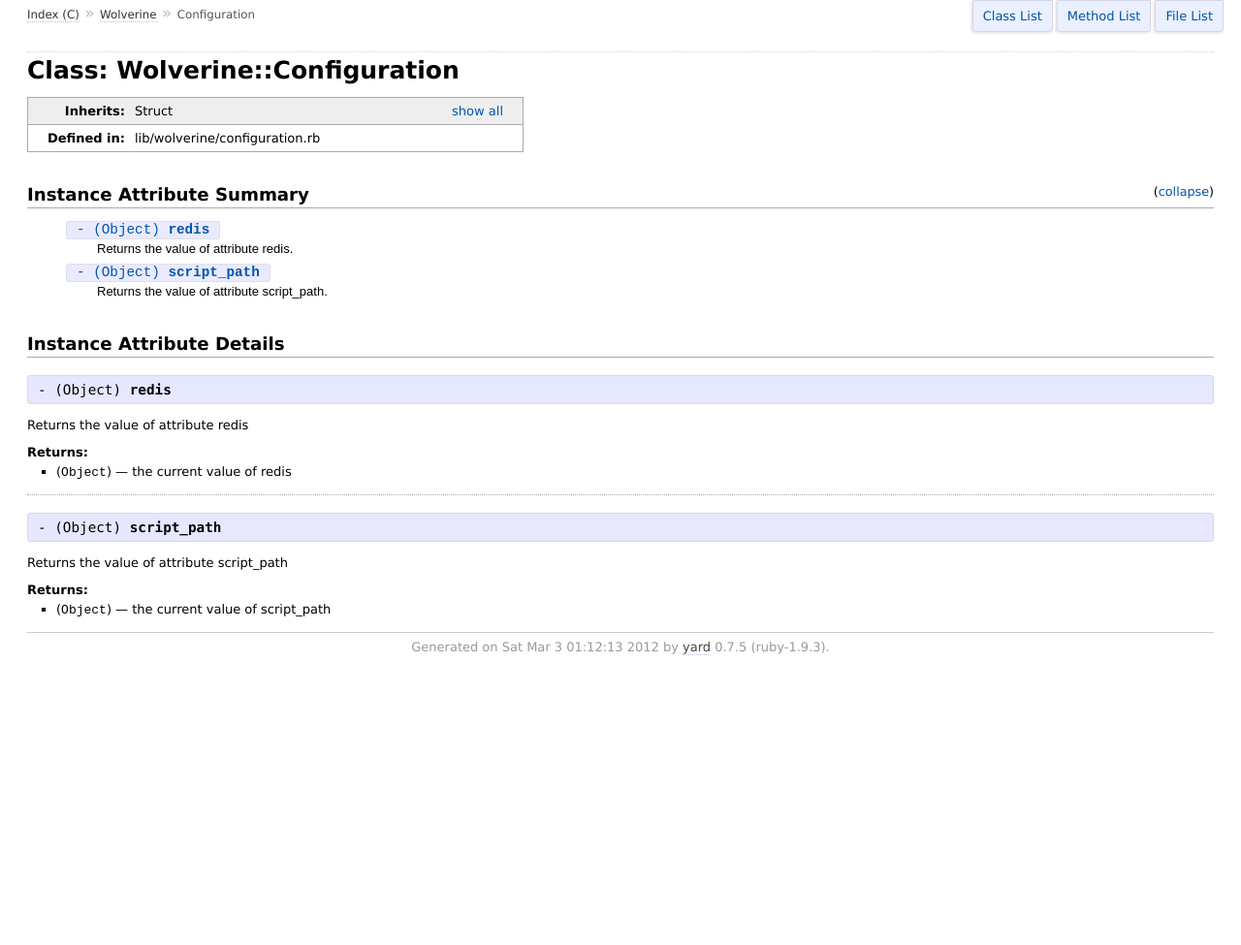
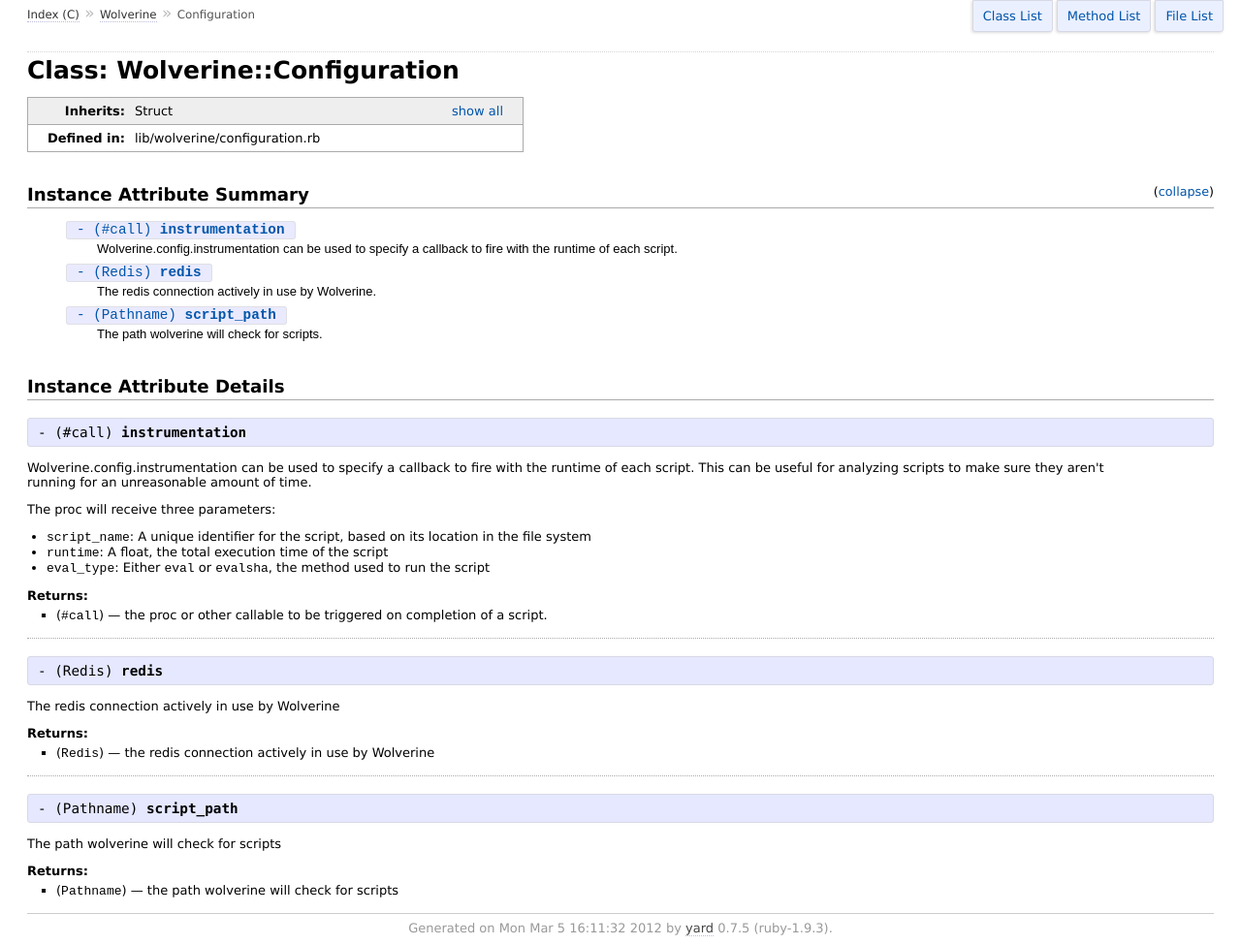
Before and after one commit to Shopify/wolverine, a plain HTML site: page Wolverine/Configuration.html in a window 1280 px wide. Shown: the whole page at 97% size. Before the commit the page ends 800 px from the top, so only its background shows below. Drawn offline with Linux system fonts and the light colour scheme.

Commit message:
Regenerated docs

```diff
--- a/Wolverine/Configuration.html
+++ b/Wolverine/Configuration.html
@@ -104,7 +104,7 @@
       <li class="public ">
   <span class="summary_signature">
 
-      <a href="#redis-instance_method" title="#redis (instance method)">- (Object) <strong>redis</strong> </a>
+      <a href="#instrumentation-instance_method" title="#instrumentation (instance method)">- (#call) <strong>instrumentation</strong> </a>
 
 
 
@@ -121,7 +121,8 @@
 
 
     <span class="summary_desc"><div class='inline'>
-<p>Returns the value of attribute redis.</p>
+<p>Wolverine.config.instrumentation can be used to specify a callback to fire
+with the runtime of each script.</p>
 </div></span>
 
 </li>
@@ -130,7 +131,7 @@
       <li class="public ">
   <span class="summary_signature">
 
-      <a href="#script_path-instance_method" title="#script_path (instance method)">- (Object) <strong>script_path</strong> </a>
+      <a href="#redis-instance_method" title="#redis (instance method)">- (Redis) <strong>redis</strong> </a>
 
 
 
@@ -147,7 +148,33 @@
 
 
     <span class="summary_desc"><div class='inline'>
-<p>Returns the value of attribute script_path.</p>
+<p>The redis connection actively in use by Wolverine.</p>
+</div></span>
+
+</li>
+
+
+      <li class="public ">
+  <span class="summary_signature">
+
+      <a href="#script_path-instance_method" title="#script_path (instance method)">- (Pathname) <strong>script_path</strong> </a>
+
+
+
+  </span>
+
+
+
+
+
+
+
+
+
+
+
+    <span class="summary_desc"><div class='inline'>
+<p>The path wolverine will check for scripts.</p>
 </div></span>
 
 </li>
@@ -164,19 +191,32 @@
     <h2>Instance Attribute Details</h2>
 
 
-      <span id="redis=-instance_method"></span>
-      <span id="redis-instance_method"></span>
+      <span id="instrumentation=-instance_method"></span>
+      <span id="instrumentation-instance_method"></span>
       <div class="method_details first">
-  <p class="signature first" id="redis-instance_method">
+  <p class="signature first" id="instrumentation-instance_method">
 
-    - (<tt>Object</tt>) <strong>redis</strong>
+    - (<tt>#call</tt>) <strong>instrumentation</strong>
 
 
 
 </p><div class="docstring">
   <div class="discussion">
 
-<p>Returns the value of attribute redis</p>
+<p>Wolverine.config.instrumentation can be used to specify a callback to fire
+with the runtime of each script. This can be useful for analyzing scripts
+to make sure they aren't running for an unreasonable amount of time.</p>
+
+<p>The proc will receive three parameters:</p>
+<ul><li>
+<p><tt>script_name</tt>: A unique identifier for the script, based on its
+location in the file system</p>
+</li><li>
+<p><tt>runtime</tt>: A float, the total execution time of the script</p>
+</li><li>
+<p><tt>eval_type</tt>: Either <tt>eval</tt> or <tt>evalsha</tt>, the method
+used to run the script</p>
+</li></ul>
 
 
   </div>
@@ -189,13 +229,13 @@
     <li>
 
 
-        <span class='type'>(<tt>Object</tt>)</span>
+        <span class='type'>(<tt>#call</tt>)</span>
 
 
 
         &mdash;
         <div class='inline'>
-<p>the current value of redis</p>
+<p>the proc or other callable to be triggered on completion of a script.</p>
 </div>
 
     </li>
@@ -208,12 +248,72 @@
       <pre class="lines">
 
 
-2
-3
-4</pre>
+23
+24
+25</pre>
     </td>
     <td>
-      <pre class="code"><span class="info file"># File 'lib/wolverine/configuration.rb', line 2</span>
+      <pre class="code"><span class="info file"># File 'lib/wolverine/configuration.rb', line 23</span>
+
+<span class='kw'>def</span> <span class='id identifier rubyid_instrumentation'>instrumentation</span>
+  <span class='kw'>super</span> <span class='op'>||</span> <span class='ivar'>@instrumentation</span> <span class='op'>||=</span> <span class='id identifier rubyid_proc'>proc</span> <span class='lbrace'>{</span> <span class='op'>|</span><span class='id identifier rubyid_script_name'>script_name</span><span class='comma'>,</span> <span class='id identifier rubyid_runtime'>runtime</span><span class='comma'>,</span> <span class='id identifier rubyid_eval_type'>eval_type</span><span class='op'>|</span> <span class='kw'>nil</span> <span class='rbrace'>}</span>
+<span class='kw'>end</span></pre>
+    </td>
+  </tr>
+</table>
+</div>
+
+
+      <span id="redis=-instance_method"></span>
+      <span id="redis-instance_method"></span>
+      <div class="method_details ">
+  <p class="signature " id="redis-instance_method">
+
+    - (<tt>Redis</tt>) <strong>redis</strong>
+
+
+
+</p><div class="docstring">
+  <div class="discussion">
+
+<p>The redis connection actively in use by Wolverine</p>
+
+
+  </div>
+</div>
+<div class="tags">
+
+<h3>Returns:</h3>
+<ul class="return">
+
+    <li>
+
+
+        <span class='type'>(<tt>Redis</tt>)</span>
+
+
+
+        &mdash;
+        <div class='inline'>
+<p>the redis connection actively in use by Wolverine</p>
+</div>
+
+    </li>
+
+</ul>
+
+</div><table class="source_code">
+  <tr>
+    <td>
+      <pre class="lines">
+
+
+5
+6
+7</pre>
+    </td>
+    <td>
+      <pre class="code"><span class="info file"># File 'lib/wolverine/configuration.rb', line 5</span>
 
 <span class='kw'>def</span> <span class='id identifier rubyid_redis'>redis</span>
   <span class='kw'>super</span> <span class='op'>||</span> <span class='ivar'>@redis</span> <span class='op'>||=</span> <span class='const'>Redis</span><span class='period'>.</span><span class='id identifier rubyid_new'>new</span>
@@ -229,14 +329,14 @@
       <div class="method_details ">
   <p class="signature " id="script_path-instance_method">
 
-    - (<tt>Object</tt>) <strong>script_path</strong>
+    - (<tt>Pathname</tt>) <strong>script_path</strong>
 
 
 
 </p><div class="docstring">
   <div class="discussion">
 
-<p>Returns the value of attribute script_path</p>
+<p>The path wolverine will check for scripts</p>
 
 
   </div>
@@ -249,13 +349,13 @@
     <li>
 
 
-        <span class='type'>(<tt>Object</tt>)</span>
+        <span class='type'>(<tt>Pathname</tt>)</span>
 
 
 
         &mdash;
         <div class='inline'>
-<p>the current value of script_path</p>
+<p>the path wolverine will check for scripts</p>
 </div>
 
     </li>
@@ -268,12 +368,12 @@
       <pre class="lines">
 
 
-2
-3
-4</pre>
+28
+29
+30</pre>
     </td>
     <td>
-      <pre class="code"><span class="info file"># File 'lib/wolverine/configuration.rb', line 2</span>
+      <pre class="code"><span class="info file"># File 'lib/wolverine/configuration.rb', line 28</span>
 
 <span class='kw'>def</span> <span class='id identifier rubyid_script_path'>script_path</span>
   <span class='kw'>super</span> <span class='op'>||</span> <span class='ivar'>@script_path</span> <span class='op'>||=</span> <span class='const'>Rails</span><span class='period'>.</span><span class='id identifier rubyid_root'>root</span> <span class='op'>+</span> <span class='tstring'><span class='tstring_beg'>'</span><span class='tstring_content'>app/wolverine</span><span class='tstring_end'>'</span></span>
@@ -289,7 +389,7 @@
 </div>
 
     <div id="footer">
-  Generated on Sat Mar  3 01:12:13 2012 by
+  Generated on Mon Mar  5 16:11:32 2012 by
   <a href="http://yardoc.org" title="Yay! A Ruby Documentation Tool" target="_parent">yard</a>
   0.7.5 (ruby-1.9.3).
 </div>
```
Also changed, not shown: Wolverine.html (+2 -2 lines), Wolverine/LuaError.html (+1 -1 lines), Wolverine/PathComponent.html (+1 -1 lines), Wolverine/PathComponent/MissingTemplate.html (+1 -1 lines), Wolverine/Script.html (+10 -10 lines), _index.html (+1 -1 lines), file.README.html (+3 -2 lines), index.html (+3 -2 lines), method_list.html (+19 -11 lines), top-level-namespace.html (+1 -1 lines).
